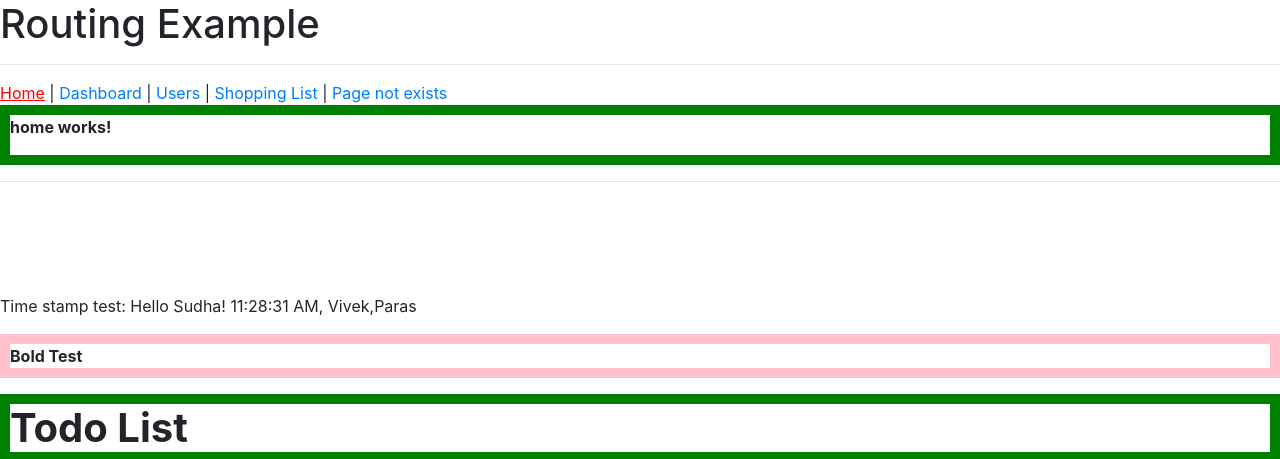
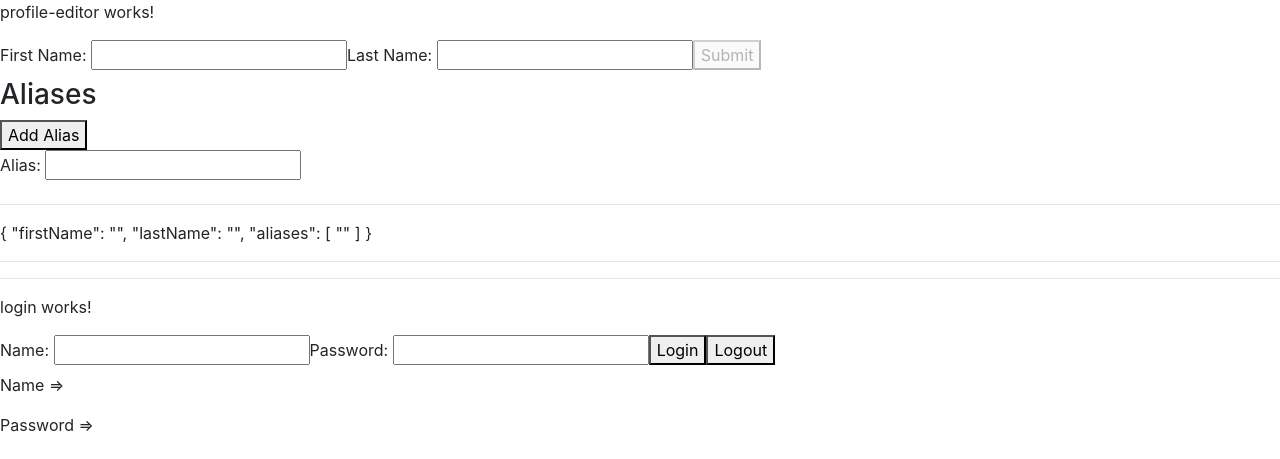
Before and after one commit to CodeSnooker/angular-training, an Angular app: page / in a window 1280 px wide. Shown: the top 459 px of the page. Built offline with nearby package versions, Linux system fonts and the light colour scheme; no server answers.

Commit message:
forms completed

```diff
--- a/src/app/app.component.html
+++ b/src/app/app.component.html
@@ -1,3 +1,9 @@
+<app-profile-editor></app-profile-editor>
+
+<hr />
+
+<app-login></app-login>
+
 <h1>Routing Example</h1>
 <hr />
 <nav>
--- a/src/app/login/login.component.html
+++ b/src/app/login/login.component.html
@@ -1 +1,23 @@
 <p>login works!</p>
+<label>
+  Name:
+  <input type="text" [formControl]="name" />
+</label>
+
+<label>
+  Password:
+  <input type="password" [formControl]="password" />
+</label>
+
+<button type="submit" (click)="onSubmit()">Login</button>
+
+<button type="button" (click)="onLogout()">Logout</button>
+
+<p>
+  Name =>
+  {{ name.value }}
+</p>
+<p>
+  Password =>
+  {{ password.value }}
+</p>
--- a/src/app/login/login.component.ts
+++ b/src/app/login/login.component.ts
@@ -1,15 +1,32 @@
-import { Component, OnInit } from '@angular/core';
+import { Component, OnInit } from "@angular/core";
+import { FormControl } from "@angular/forms";
+import { Router } from "@angular/router";
+import { UserService } from "../user.service";
 
 @Component({
-  selector: 'app-login',
-  templateUrl: './login.component.html',
-  styleUrls: ['./login.component.css']
+  selector: "app-login",
+  templateUrl: "./login.component.html",
+  styleUrls: ["./login.component.css"]
 })
 export class LoginComponent implements OnInit {
+  name = new FormControl("");
+  password = new FormControl("");
 
-  constructor() { }
+  constructor(private service: UserService, private router: Router) {}
 
-  ngOnInit() {
+  ngOnInit() {}
+
+  onSubmit() {
+    console.log("#onSubmit");
+    const canLogin = this.service.login(this.name.value, this.password.value);
+    console.log("canLogin => ", canLogin);
+    if (canLogin) {
+      this.router.navigate(["/users"]);
+    }
   }
 
+  onLogout() {
+    this.service.logout();
+    this.router.navigate(["/"]);
+  }
 }
--- /dev/null
+++ b/src/app/profile-editor/profile-editor.component.html
@@ -0,0 +1,31 @@
+<p>profile-editor works!</p>
+<form [formGroup]="profileForm" (ngSubmit)="onSubmit()">
+  <label>
+    First Name:
+    <input type="text" formControlName="firstName" required />
+  </label>
+
+  <label>
+    Last Name:
+    <input type="text" formControlName="lastName" />
+  </label>
+
+  <button type="submit" [disabled]="!profileForm.valid">Submit</button>
+
+  <div formArrayName="aliases">
+    <h3>Aliases</h3>
+    <button (click)="addAlias()">Add Alias</button>
+
+    <div *ngFor="let address of aliases.controls; let i = index">
+      <!-- The repeated alias template -->
+      <label>
+        Alias:
+        <input type="text" [formControlName]="i" />
+      </label>
+    </div>
+  </div>
+</form>
+
+<hr />
+{{ profileForm.value | json }}
+<hr />
--- /dev/null
+++ b/src/app/profile-editor/profile-editor.component.ts
@@ -0,0 +1,29 @@
+import { Component, OnInit } from "@angular/core";
+import { FormArray, FormBuilder, Validators } from "@angular/forms";
+
+@Component({
+  selector: "app-profile-editor",
+  templateUrl: "./profile-editor.component.html",
+  styleUrls: ["./profile-editor.component.css"]
+})
+export class ProfileEditorComponent implements OnInit {
+  profileForm = this.fb.group({
+    firstName: ["", Validators.required],
+    lastName: [""],
+    aliases: this.fb.array([this.fb.control("", Validators.required)])
+  });
+
+  constructor(private fb: FormBuilder) {}
+
+  get aliases() {
+    return this.profileForm.get("aliases") as FormArray;
+  }
+
+  addAlias() {
+    this.aliases.push(this.fb.control("", Validators.required));
+  }
+
+  ngOnInit() {}
+
+  onSubmit() {}
+}
--- a/src/app/user-edit/user-edit.component.html
+++ b/src/app/user-edit/user-edit.component.html
@@ -1 +1,38 @@
 <p>user-edit works!</p>
+<form [formGroup]="profileEditForm" (ngSubmit)="onSubmit()">
+  <label>
+    First Name:
+    <input type="text" formControlName="firstName" required />
+  </label>
+
+  <label>
+    Last Name:
+    <input type="text" formControlName="lastName" />
+  </label>
+
+  <div formGroupName="address">
+    <h3>Address</h3>
+
+    <label>
+      Street:
+      <input type="text" formControlName="street" />
+    </label>
+
+    <label>
+      City:
+      <input type="text" formControlName="city" required />
+    </label>
+
+    <label>
+      State:
+      <input type="text" formControlName="state" />
+    </label>
+
+    <label>
+      Zip Code:
+      <input type="text" formControlName="zip" />
+    </label>
+  </div>
+
+  <button type="submit" [disabled]="!profileEditForm.valid">Submit</button>
+</form>
--- a/src/app/user-edit/user-edit.component.ts
+++ b/src/app/user-edit/user-edit.component.ts
@@ -1,15 +1,44 @@
-import { Component, OnInit } from '@angular/core';
+import { Component, OnDestroy, OnInit } from "@angular/core";
+import { FormControl, FormGroup } from "@angular/forms";
+import { Subscription } from "rxjs";
 
 @Component({
-  selector: 'app-user-edit',
-  templateUrl: './user-edit.component.html',
-  styleUrls: ['./user-edit.component.css']
+  selector: "app-user-edit",
+  templateUrl: "./user-edit.component.html",
+  styleUrls: ["./user-edit.component.css"]
 })
-export class UserEditComponent implements OnInit {
+export class UserEditComponent implements OnInit, OnDestroy {
+  profileEditForm = new FormGroup({
+    firstName: new FormControl(""),
+    lastName: new FormControl(""),
+    address: new FormGroup({
+      street: new FormControl(""),
+      city: new FormControl(""),
+      state: new FormControl(""),
+      zip: new FormControl("")
+    })
+  });
 
-  constructor() { }
+  private formChangeSub: Subscription;
+
+  constructor() {}
 
   ngOnInit() {
+    // this.formChangeSub = this.profileEditForm.controls.firstName.valueChanges.subscribe
+    this.formChangeSub = this.profileEditForm.valueChanges.subscribe(d => {
+      if (this.profileEditForm.controls.firstName.valid) {
+        // this.profileEditForm.controls.lastName.set
+      }
+      // console.log("On Changes => ", );
+    });
   }
 
+  onSubmit() {
+    // TODO: Use EventEmitter with form value
+    console.warn(this.profileEditForm.value);
+  }
+
+  ngOnDestroy(): void {
+    this.formChangeSub.unsubscribe();
+  }
 }
```
Also changed, not shown: src/app/app.module.ts (+22 -13 lines), src/app/profile-editor/profile-editor.component.css (added), 1 other file (tests, documents, lock files or other folders).
